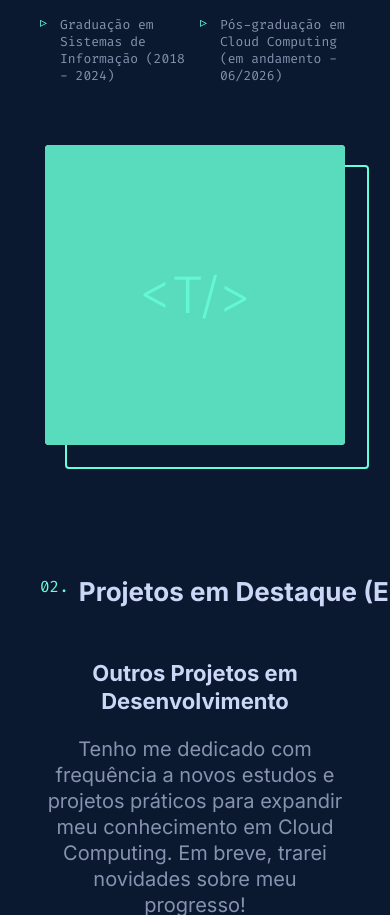
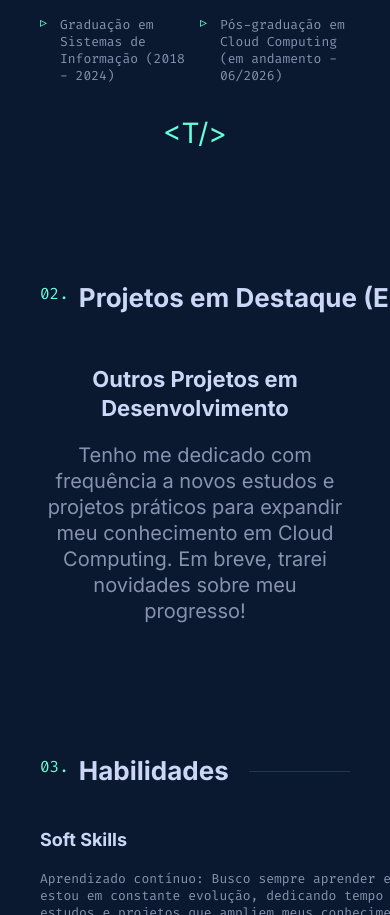
Before and after one commit to Thiago-sa/thiago-portfolio, a plain HTML site: page index.html in a window 390 px wide. Shown: the part 1835-2750 px from the top of the page. Drawn offline with Linux system fonts and the light colour scheme.

Commit message:
Ajustes de responsividade para mobile

```diff
--- a/index.html
+++ b/index.html
@@ -115,13 +115,10 @@
           </ul>
         </div>
 
-        <div class="about-pic">
-          <div class="wrapper">
-            <div class="img-placeholder">
-              <span class="img-text">&lt;T/&gt;</span>
-            </div>
-          </div>
-        </div>
+        <div style="text-align: center; font-size: 28px; color: var(--green); margin-top: 20px;">
+  &lt;T/&gt;
+</div>
+
       </div>
     </section>
 
```
